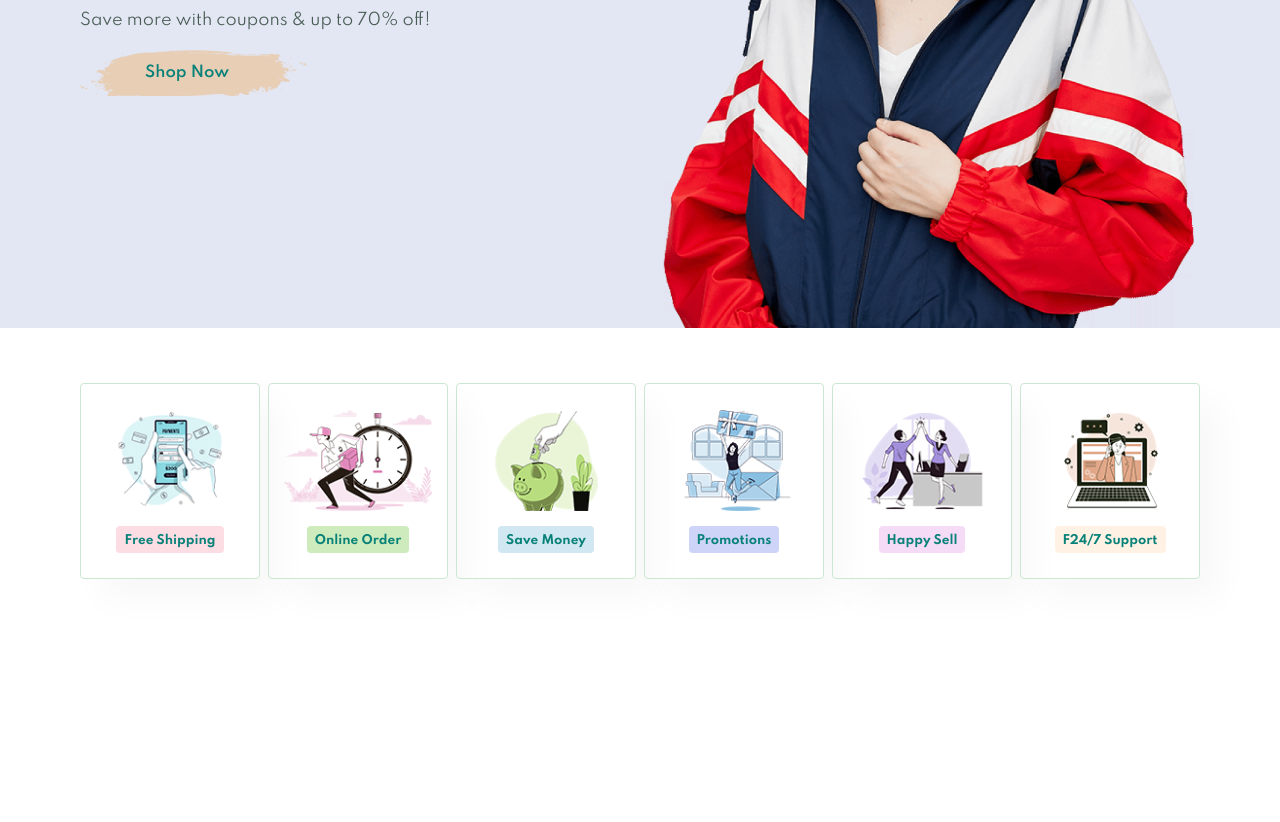
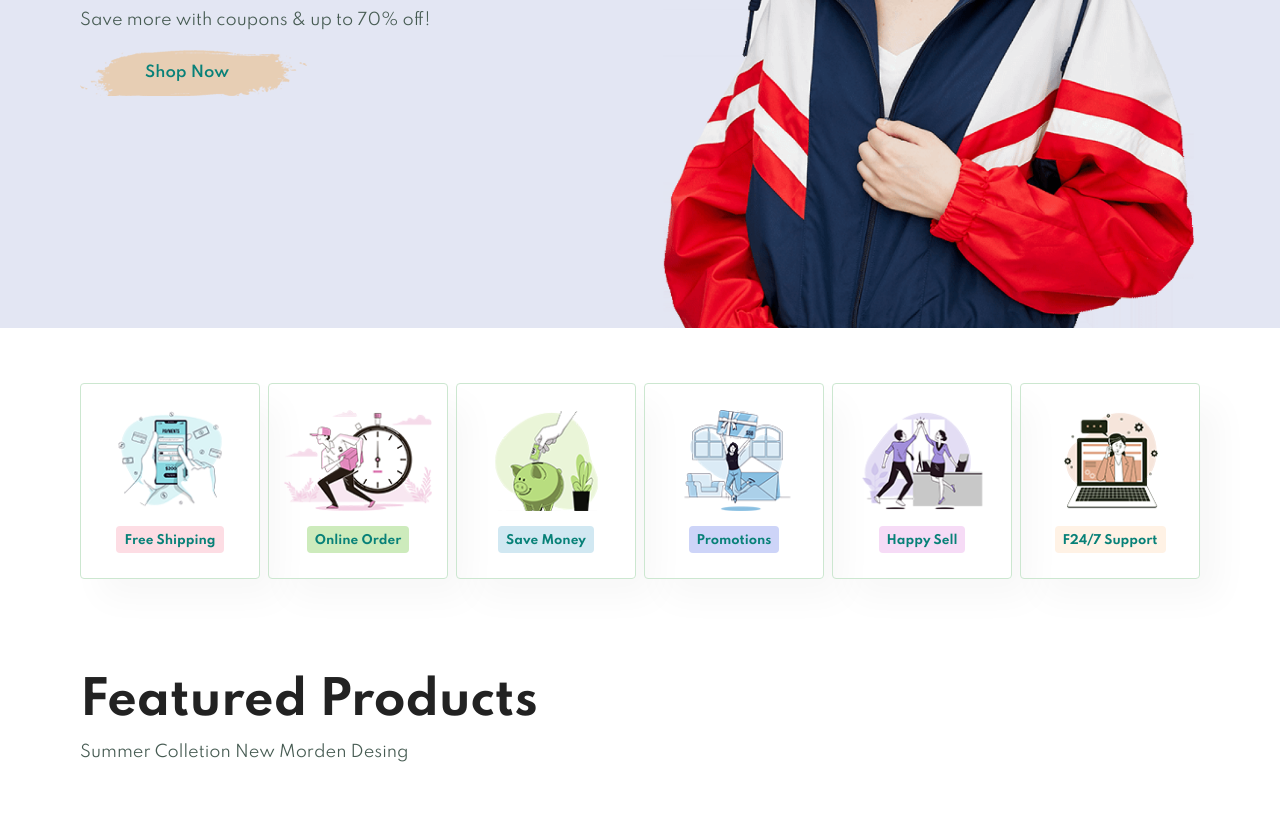
Before and after one commit to GustavoMarialva/Cara-Ecommerce, a plain HTML site: page index.html in a window 1280 px wide. Shown: the part 477-1299 px from the top of the page. Before the commit the page ends 1111 px from the top, so only its background shows below. Drawn offline with Linux system fonts and the light colour scheme.

Commit message:
adiciona main

```diff
--- a/index.html
+++ b/index.html
@@ -62,6 +62,11 @@
           <h6 class="features__text features__text-color6">F24/7 Support</h6>
         </div>
       </section>
+      <main class="product1 section-p1">
+        <h2>Featured Products</h2>
+        <p>Summer Colletion New Morden Desing</p>
+        <div class="product1__container"></div>
+      </main>
 
     <script src="./src/index.js"></script>
   </body>
```
